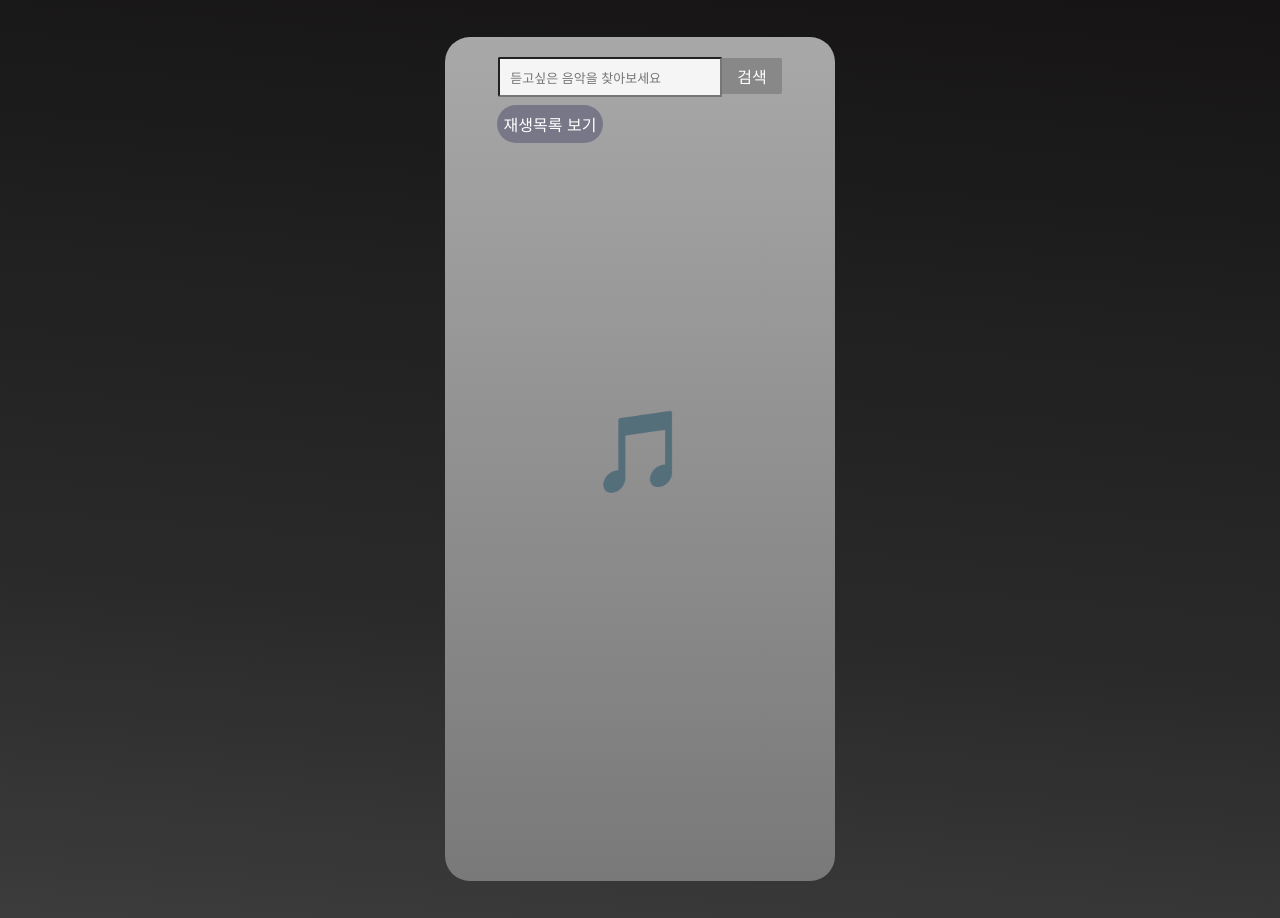
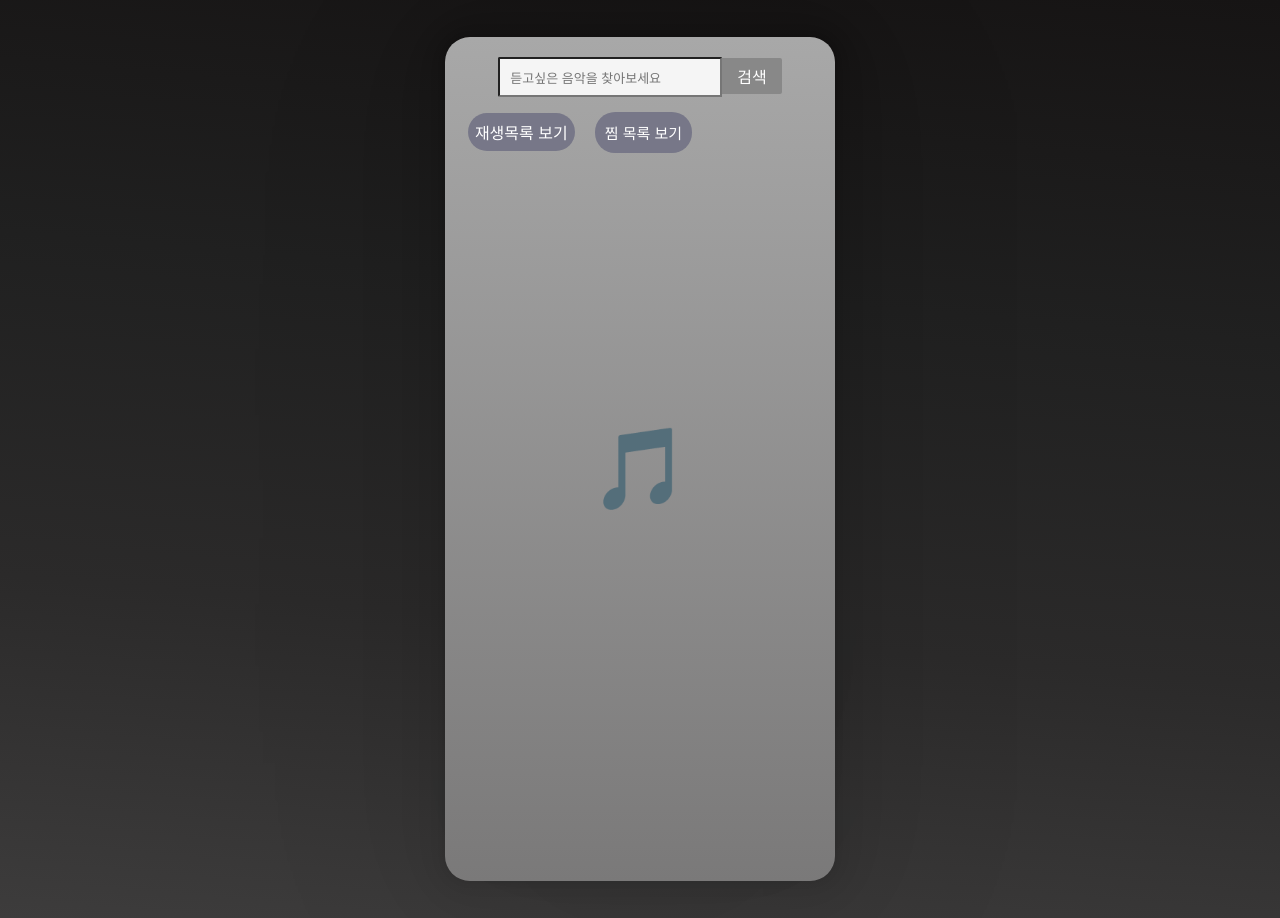
Before and after one commit to sslee1210/SooPlaylist, a React (Create React App) app: page / in a window 1280 px wide. Built offline with nearby package versions, Linux system fonts and the light colour scheme.

Commit message:
fixed file

```diff
--- a/src/components/Playlist.module.css
+++ b/src/components/Playlist.module.css
@@ -6,6 +6,10 @@
   height: 844px;
   background: linear-gradient(to bottom, #a8a8a8, #7a7979);
   overflow: auto;
+  box-shadow: 0.1px 0.3px 6.1px rgba(0, 0, 0, 0.018), 0.3px 0.6px 14.1px rgba(0, 0, 0, 0.026),
+    0.6px 1.2px 25.3px rgba(0, 0, 0, 0.032), 1px 1.9px 42.1px rgba(0, 0, 0, 0.038),
+    1.6px 3.2px 69.3px rgba(0, 0, 0, 0.044), 2.8px 5.5px 121.1px rgba(0, 0, 0, 0.052),
+    6px 12px 262px rgba(0, 0, 0, 0.07);
 }
 
 .container ul {
--- a/src/components/YoutubeSearch.js
+++ b/src/components/YoutubeSearch.js
@@ -12,9 +12,56 @@ const YoutubeSearch = (props) => {
   const [nextPageToken, setNextPageToken] = useState('');
   const [currentPage, setCurrentPage] = useState(1);
   const [pageTokens, setPageTokens] = useState([]);
+  const [favorites, setFavorites] = useState([]);
+  const [isModalOpen, setIsModalOpen] = useState(false);
+  const [comment, setComment] = useState('');
 
   const YOUR_API_KEY = 'AIzaSyBlPpQXDMpqrje1tKxq2V1QFMigaoGLzHo';
-  const playlist = useSelector((state) => state.playlist); // 추가
+  const playlist = useSelector((state) => state.playlist);
+
+  // 찜 목록에 추가
+  const addToFavorites = (video) => {
+    const isAlreadyInFavorites = favorites.find((v) => v.id.videoId === video.id.videoId);
+
+    if (isAlreadyInFavorites) {
+      toast('이미 찜 한 영상입니다.', {
+        position: 'top-center',
+        autoClose: 5000,
+        hideProgressBar: false,
+        closeOnClick: true,
+        pauseOnHover: true,
+        draggable: true,
+        progress: undefined,
+      });
+    } else {
+      setFavorites([...favorites, { ...video, comment: '' }]);
+      toast('찜 목록에 추가되었습니다.', {
+        position: 'top-center',
+        autoClose: 5000,
+        hideProgressBar: false,
+        closeOnClick: true,
+        pauseOnHover: true,
+        draggable: true,
+        progress: undefined,
+      });
+    }
+  };
+
+  const removeFromFavorites = (videoId) => {
+    setFavorites(favorites.filter((video) => video.id.videoId !== videoId));
+  };
+
+  const handleCommentChange = (videoId, comment) => {
+    setFavorites(favorites.map((video) => (video.id.videoId === videoId ? { ...video, comment: comment } : video)));
+  };
+
+  const openModal = () => {
+    setIsModalOpen(true);
+  };
+
+  const closeModal = () => {
+    setIsModalOpen(false);
+  };
 
   const handleSubmit = (e) => {
     e.preventDefault();
@@ -108,10 +155,32 @@ const YoutubeSearch = (props) => {
           검색
         </button>
       </form>
-
       <Link to="/playlist" className={search.link}>
         재생목록 보기
       </Link>
+      <button className={search.favoritebtn} onClick={openModal}>
+        찜 목록 보기
+      </button>{' '}
+      {/* 수정 */}
+      {isModalOpen && (
+        <div className={search.modal}>
+          {favorites.map((favorite, index) => (
+            <div key={index}>
+              <h3>{favorite.snippet.title}</h3>
+              <input
+                type="text"
+                value={favorite.comment}
+                onChange={(e) => handleCommentChange(favorite.id.videoId, e.target.value)}
+                placeholder="평을 입력하세요."
+              />
+              <button onClick={() => removeFromFavorites(favorite.id.videoId)}>찜 제거</button>
+            </div>
+          ))}
+          <button className={search.favoriteexit} onClick={closeModal}>
+            닫기
+          </button>
+        </div>
+      )}
       {results.length > 0 ? (
         results.map((result, index) => (
           <div key={index}>
@@ -120,6 +189,7 @@ const YoutubeSearch = (props) => {
               <button className={search.add} onClick={() => handleAddToPlaylist(result)}>
                 재생목록에 추가
               </button>
+              <button onClick={() => addToFavorites(result)}>❤️</button>
             </div>
             <iframe
               className={search.video}
--- a/src/components/YoutubeSearch.module.css
+++ b/src/components/YoutubeSearch.module.css
@@ -6,6 +6,10 @@
   height: 844px;
   background: linear-gradient(to bottom, #a8a8a8, #7a7979);
   overflow: auto;
+  box-shadow: 0.1px 0.3px 6.1px rgba(0, 0, 0, 0.018), 0.3px 0.6px 14.1px rgba(0, 0, 0, 0.026),
+    0.6px 1.2px 25.3px rgba(0, 0, 0, 0.032), 1px 1.9px 42.1px rgba(0, 0, 0, 0.038),
+    1.6px 3.2px 69.3px rgba(0, 0, 0, 0.044), 2.8px 5.5px 121.1px rgba(0, 0, 0, 0.052),
+    6px 12px 262px rgba(0, 0, 0, 0.07);
 }
 
 /* 스크롤바 전체 스타일 */
@@ -63,7 +67,7 @@
   text-decoration: none;
   color: #fff;
   position: relative;
-  right: 90px;
+  right: 70px;
   top: 15px;
   background-color: #778; /* 중간 톤의 회색으로 배경 설정 */
   border-radius: 20px;
@@ -134,3 +138,23 @@ h3 {
   font-size: 80px;
   margin-top: 280px;
 }
+
+.favoritebtn {
+  text-decoration: none;
+  color: #fff;
+  position: relative;
+  right: 50px;
+  top: 15px;
+  background-color: #778; /* 중간 톤의 회색으로 배경 설정 */
+  border-radius: 20px;
+  padding: 10px;
+  transition: 0.3s;
+  font-size: 15px;
+  font-family: 'Noto Sans KR', sans-serif;
+}
+
+.modal {
+}
+
+.favoriteexit {
+}
```
